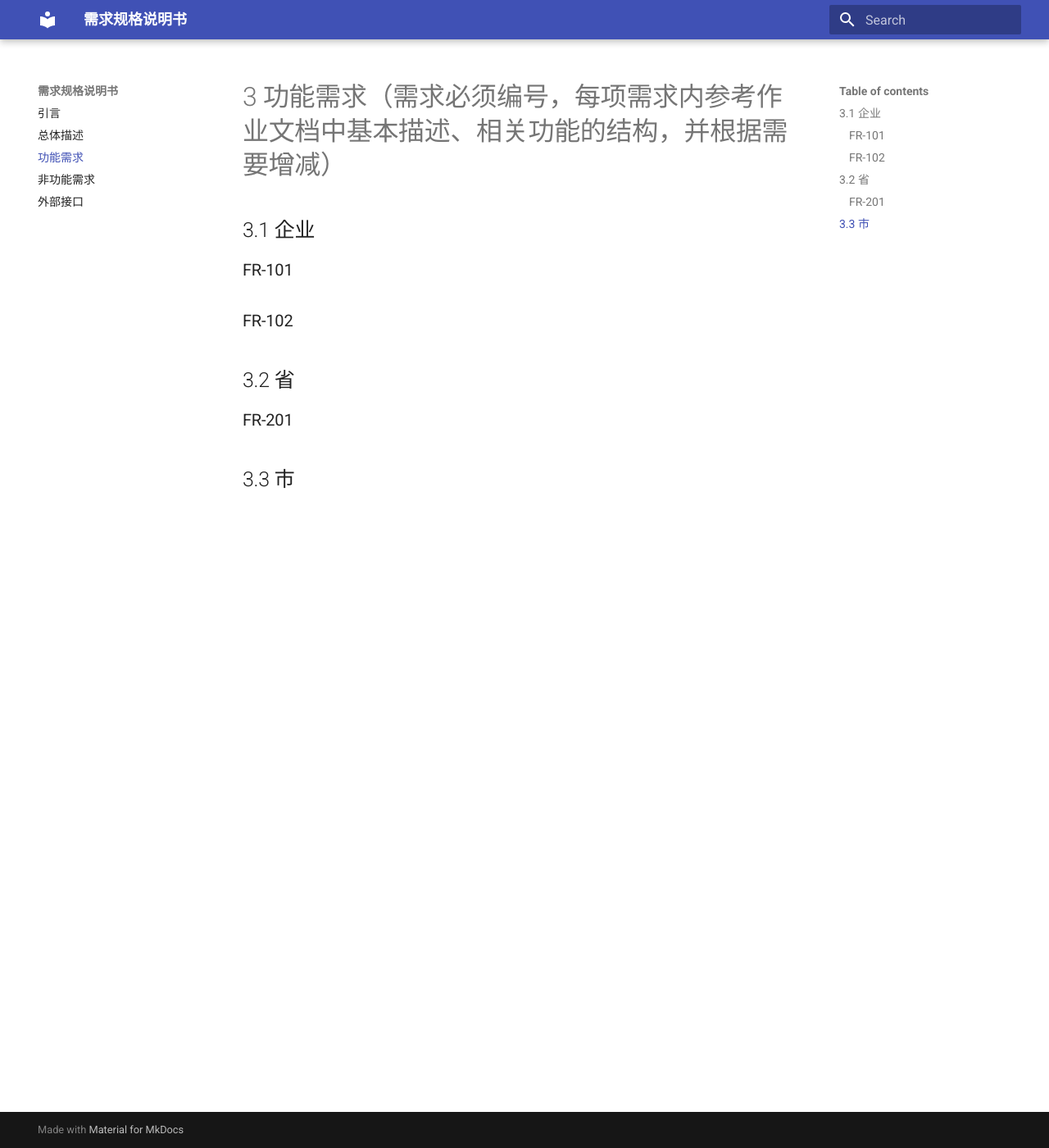
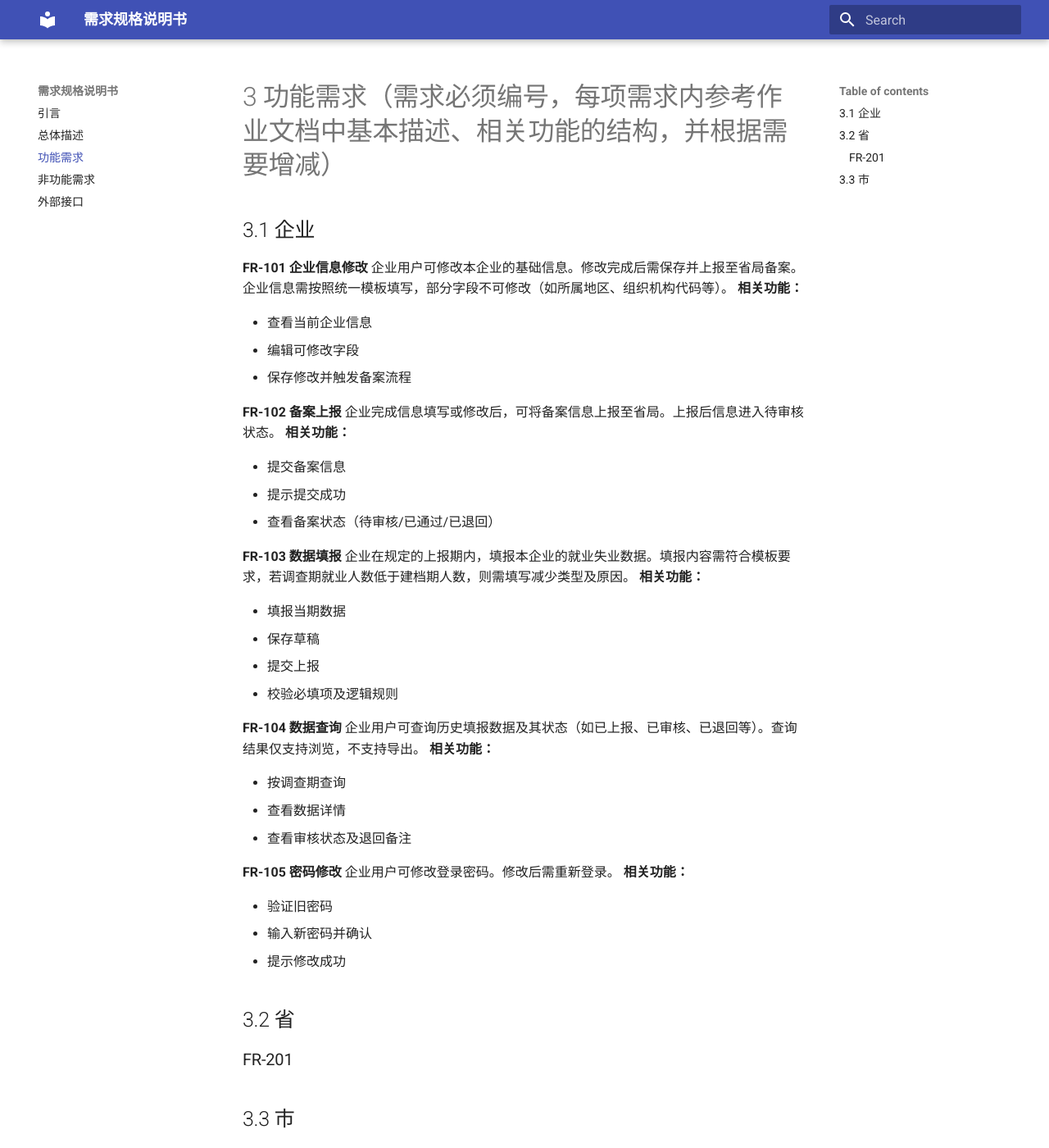
Before and after one commit to g513yb/Enterprise-Data-Collection, an MkDocs documentation site: the page built from docs/srs/functional-requirements.md, in a window 1280 px wide and 1400 px high. Shown: the whole window at 82% size. Built offline with MkDocs 1.6.1 and Material for MkDocs 9.7.7, drawn with Linux system fonts in a browser that asks for light colours; some of the changed text lies outside the part shown.

Commit message:
更新企业和市的功能需求说明

```diff
--- a/docs/srs/functional-requirements.md
+++ b/docs/srs/functional-requirements.md
@@ -2,12 +2,75 @@
 
 ## 3.1 企业
 
-### FR-101
+**FR-101 企业信息修改**
+企业用户可修改本企业的基础信息。修改完成后需保存并上报至省局备案。企业信息需按照统一模板填写，部分字段不可修改（如所属地区、组织机构代码等）。
+**相关功能：**
 
-### FR-102
+- 查看当前企业信息
+- 编辑可修改字段
+- 保存修改并触发备案流程
+
+**FR-102 备案上报**
+企业完成信息填写或修改后，可将备案信息上报至省局。上报后信息进入待审核状态。
+**相关功能：**
+
+- 提交备案信息
+- 提示提交成功
+- 查看备案状态（待审核/已通过/已退回）
+
+**FR-103 数据填报**
+企业在规定的上报期内，填报本企业的就业失业数据。填报内容需符合模板要求，若调查期就业人数低于建档期人数，则需填写减少类型及原因。
+**相关功能：**
+
+- 填报当期数据
+- 保存草稿
+- 提交上报
+- 校验必填项及逻辑规则
+
+**FR-104 数据查询**
+企业用户可查询历史填报数据及其状态（如已上报、已审核、已退回等）。查询结果仅支持浏览，不支持导出。
+**相关功能：**
+
+- 按调查期查询
+- 查看数据详情
+- 查看审核状态及退回备注
+
+**FR-105 密码修改**
+企业用户可修改登录密码。修改后需重新登录。
+**相关功能：**
+
+- 验证旧密码
+- 输入新密码并确认
+- 提示修改成功
 
 ## 3.2 省
 
 ### FR-201
 
 ## 3.3 市
+
+**FR-301 数据审核**
+市级用户审核辖区内企业上报的就业失业数据。审核通过后数据可上报至省级。
+**相关功能：**
+
+- 列表展示待审核数据
+- 查看企业填报详情
+- 审核通过/退回（可填写备注）
+- 查看审核记录
+
+**FR-302 通知发布**
+市级用户可向辖区内企业发布通知。通知内容需包含标题、正文、发布时间等信息。
+**相关功能：**
+
+- 新增通知（标题、内容）
+- 修改通知
+- 删除通知
+- 查看已发布通知列表
+
+**FR-303 密码修改**
+市级用户可修改登录密码。修改后需重新登录。
+**相关功能：**
+
+- 验证旧密码
+- 输入新密码并确认
+- 提示修改成功
```
